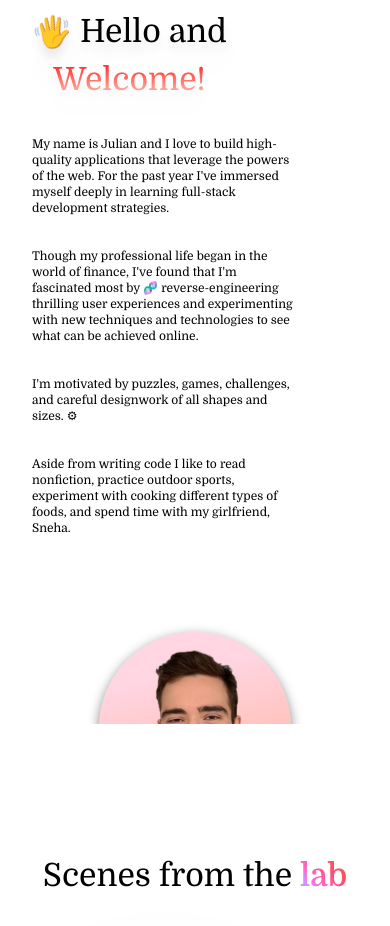
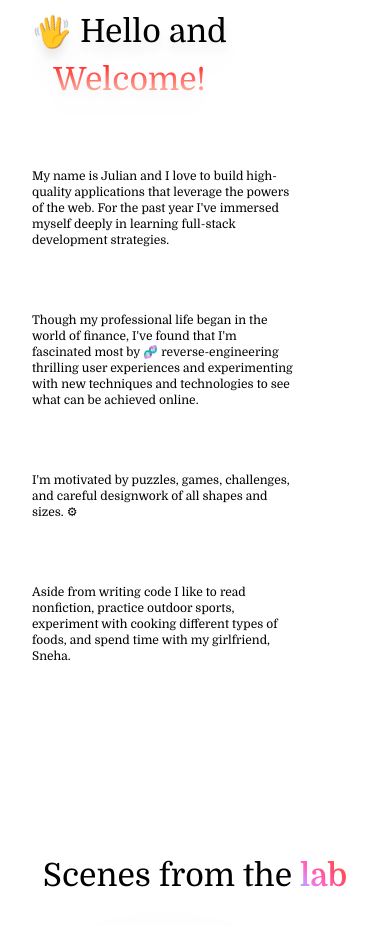
Before and after one commit to julianlk522/portfo, a Next.js app: page / in a window 390 px wide. Shown: the part 900-1826 px from the top of the page. Built offline with nearby package versions, Linux system fonts and the light colour scheme.

Commit message:
fix About text content spacing and height

```diff
--- a/components/About/About.tsx
+++ b/components/About/About.tsx
@@ -106,7 +106,7 @@ export default function About({ darkMode }) {
 				>
 					<motion.div
 						id='aboutTextContent'
-						className='relative my-auto flex h-full flex-col items-start justify-between space-y-8 overflow-x-visible rounded-xl text-left sm:max-h-[800px] md:mb-auto md:max-w-[50%] md:space-y-4 lg:h-full lg:max-w-lg lg:justify-evenly'
+						className='relative my-auto flex h-auto flex-col items-start justify-between space-y-16 overflow-x-visible rounded-xl text-left sm:max-h-[800px] md:mb-auto md:max-w-[50%] md:space-y-4 lg:h-full lg:max-w-lg lg:justify-evenly'
 						variants={textVariants}
 						initial='initial'
 						whileInView='visible'
```
